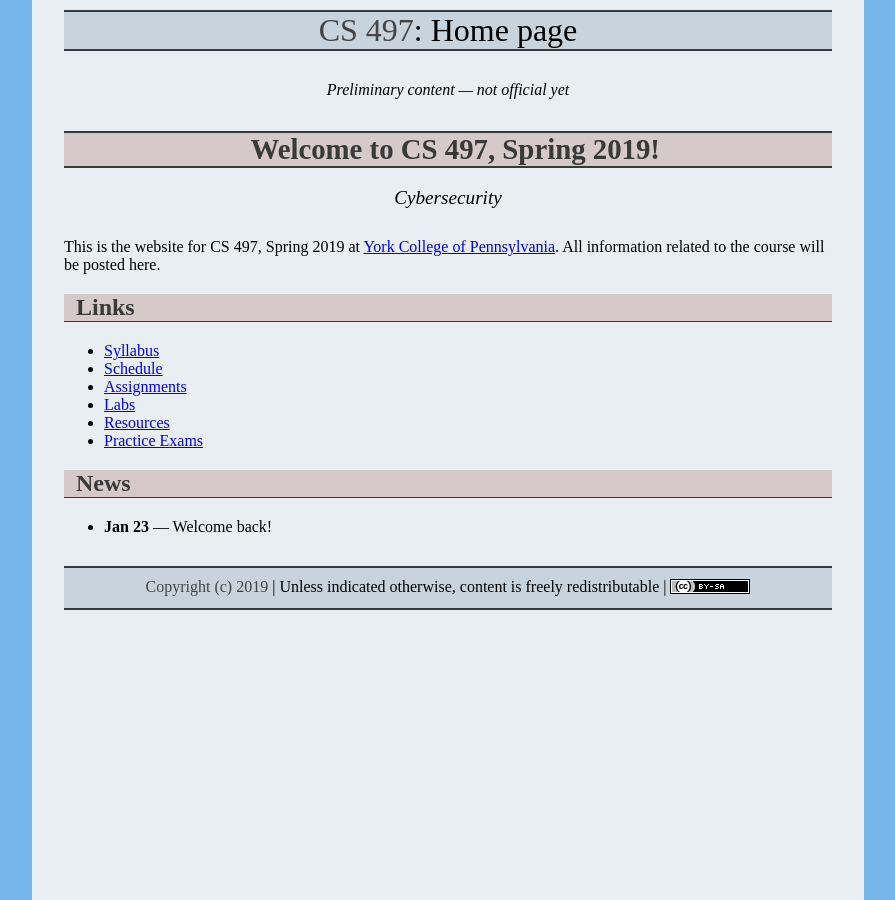
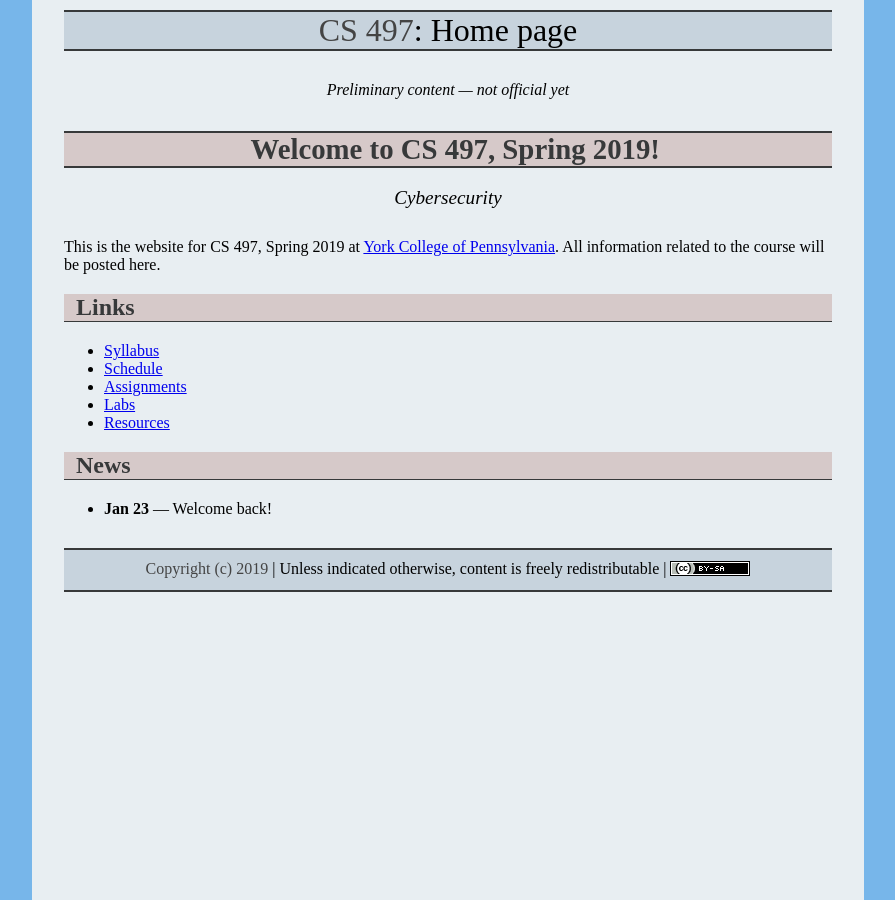
Before and after one commit to ycpcs/cs497-spring2019, a Jekyll site: the page built from index.md, in a window 1280 px wide. Shown: the whole page, without its empty margins (192-1087 px from the left). Built offline with Jekyll 4.4.1, drawn with Linux system fonts in a browser that asks for light colours.

Commit message:
Update index.md

```diff
--- a/index.md
+++ b/index.md
@@ -18,7 +18,6 @@ All information related to the course will be posted here.
 * [Assignments](assign/index.html)
 * [Labs](labs/index.html)
 * [Resources](resources/index.html)
-* [Practice Exams](practice/index.html)
 
 ## News
 
```
